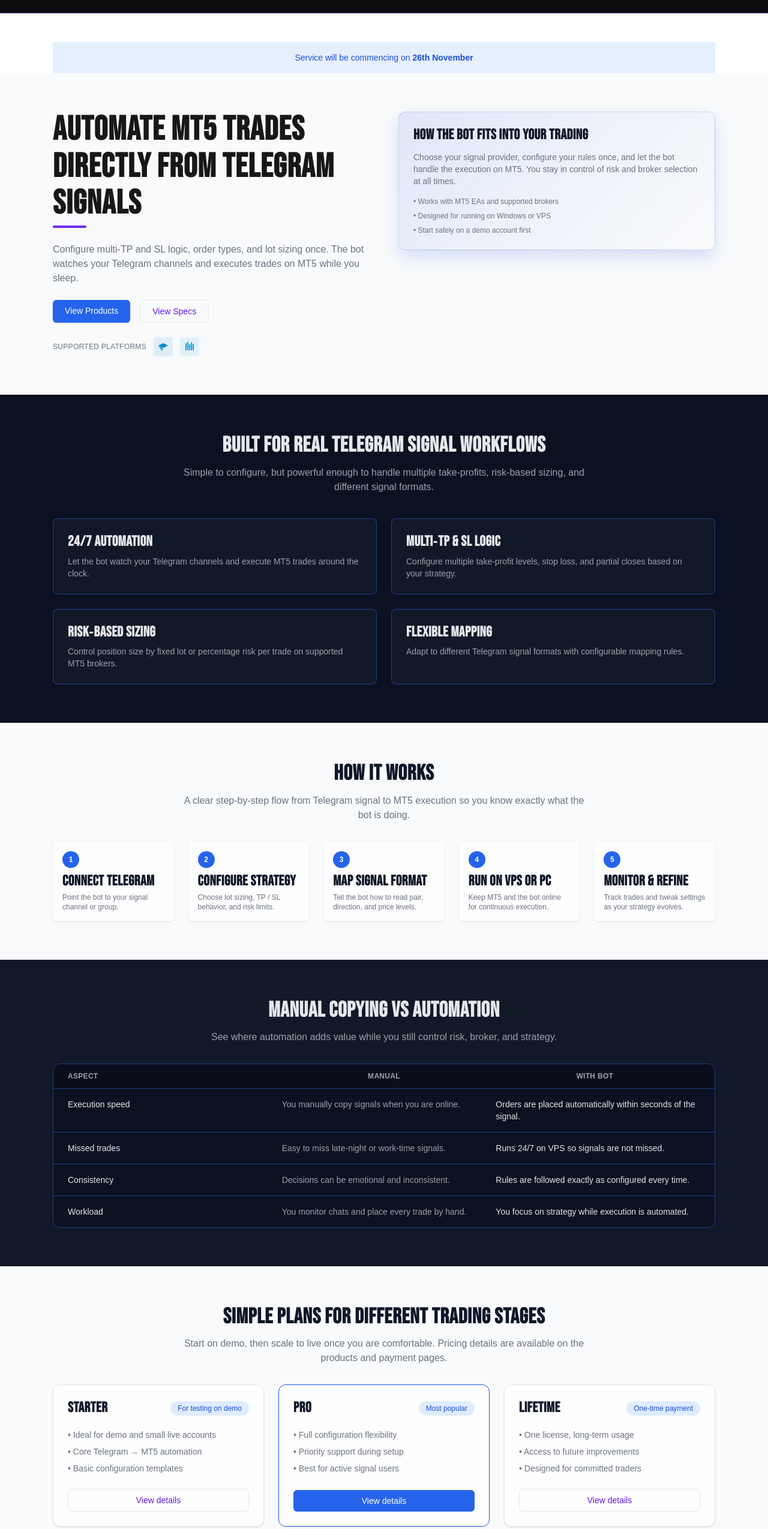
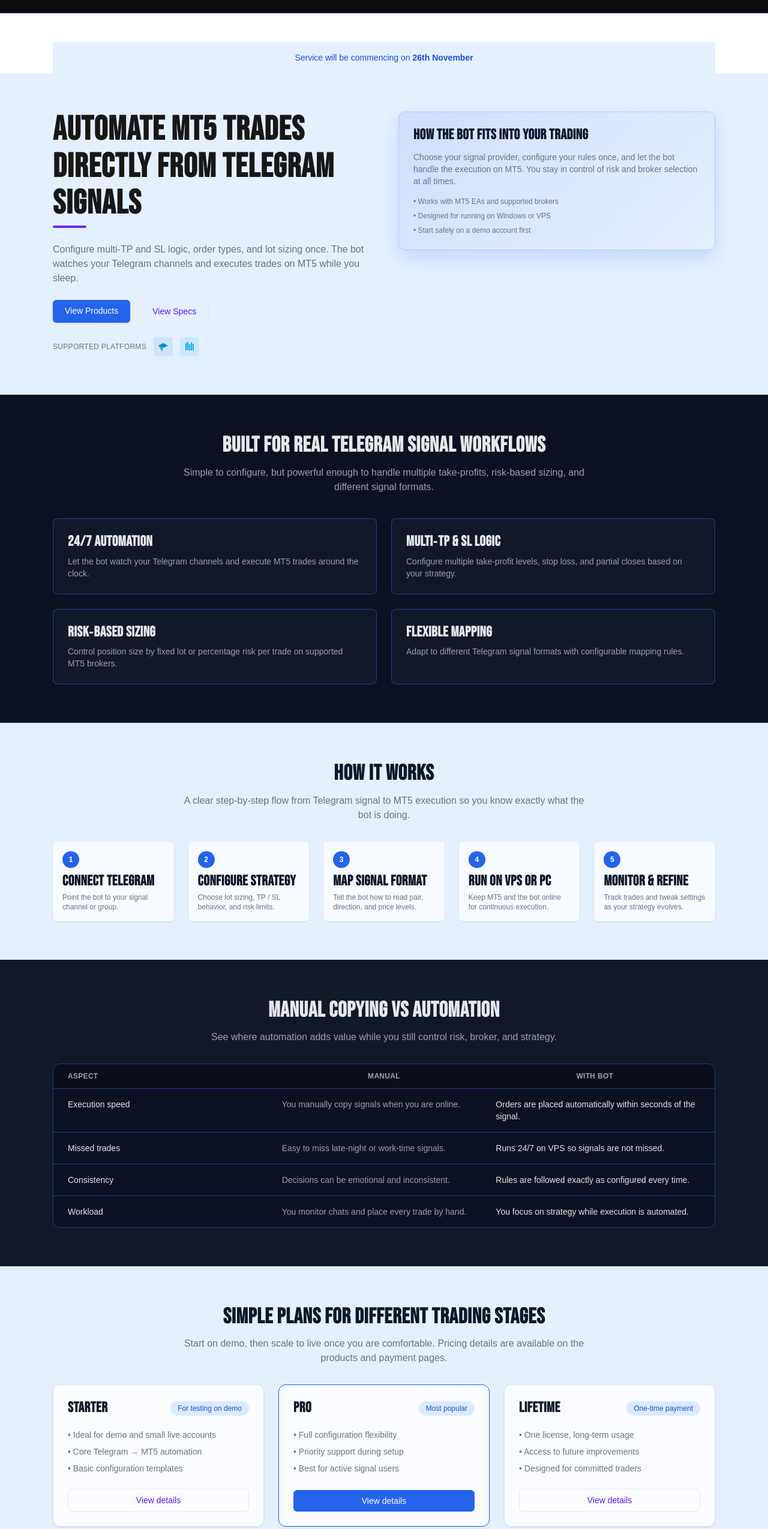
Before and after one commit to Appsbydare/Signal_Trading_Bots, a Next.js app: page / in a window 1280 px wide. Shown: the part 251-2800 px from the top of the page at 60% size. Built offline with nearby package versions, Linux system fonts and the light colour scheme; no server answers.

Commit message:
style: use light blue background for all homepage light sections

```diff
--- a/src/app/page.tsx
+++ b/src/app/page.tsx
@@ -161,7 +161,7 @@ export default function Home() {
       </div>
 
       {/* Hero Section - Full Width (LIGHT) */}
-      <section className="relative left-1/2 right-1/2 -ml-[50vw] -mr-[50vw] w-screen bg-[var(--bg-light-1)] py-16">
+      <section className="relative left-1/2 right-1/2 -ml-[50vw] -mr-[50vw] w-screen bg-[var(--bg-light-2)] py-16">
         <div className="mx-auto flex max-w-6xl flex-col items-center gap-12 px-6 md:flex-row md:items-start">
           <div className="flex-1 space-y-6">
             <motion.h1
@@ -268,7 +268,7 @@ export default function Home() {
       </section>
 
       {/* How It Works (LIGHT) */}
-      <section className="relative left-1/2 right-1/2 -ml-[50vw] -mr-[50vw] w-screen bg-[var(--bg-light-1)] py-16">
+      <section className="relative left-1/2 right-1/2 -ml-[50vw] -mr-[50vw] w-screen bg-[var(--bg-light-2)] py-16">
         <div className="mx-auto max-w-6xl px-6">
           <div className="mb-8 text-center">
             <h2 className="mb-3 text-2xl font-semibold text-[var(--text-main)] md:text-3xl">
@@ -330,7 +330,7 @@ export default function Home() {
       </section>
 
       {/* Pricing Preview (LIGHT) */}
-      <section className="relative left-1/2 right-1/2 -ml-[50vw] -mr-[50vw] w-screen bg-[var(--bg-light-1)] py-16">
+      <section className="relative left-1/2 right-1/2 -ml-[50vw] -mr-[50vw] w-screen bg-[var(--bg-light-2)] py-16">
         <div className="mx-auto max-w-6xl px-6">
           <div className="mb-8 text-center">
             <h2 className="mb-3 text-2xl font-semibold text-[var(--text-main)] md:text-3xl">
@@ -414,7 +414,7 @@ export default function Home() {
       </section>
 
       {/* FAQ Preview (LIGHT) */}
-      <section className="relative left-1/2 right-1/2 -ml-[50vw] -mr-[50vw] w-screen bg-[var(--bg-light-1)] py-16">
+      <section className="relative left-1/2 right-1/2 -ml-[50vw] -mr-[50vw] w-screen bg-[var(--bg-light-2)] py-16">
         <div className="mx-auto max-w-6xl px-6">
           <div className="mb-8 flex flex-col items-start justify-between gap-4 md:flex-row md:items-end">
             <div>
```
